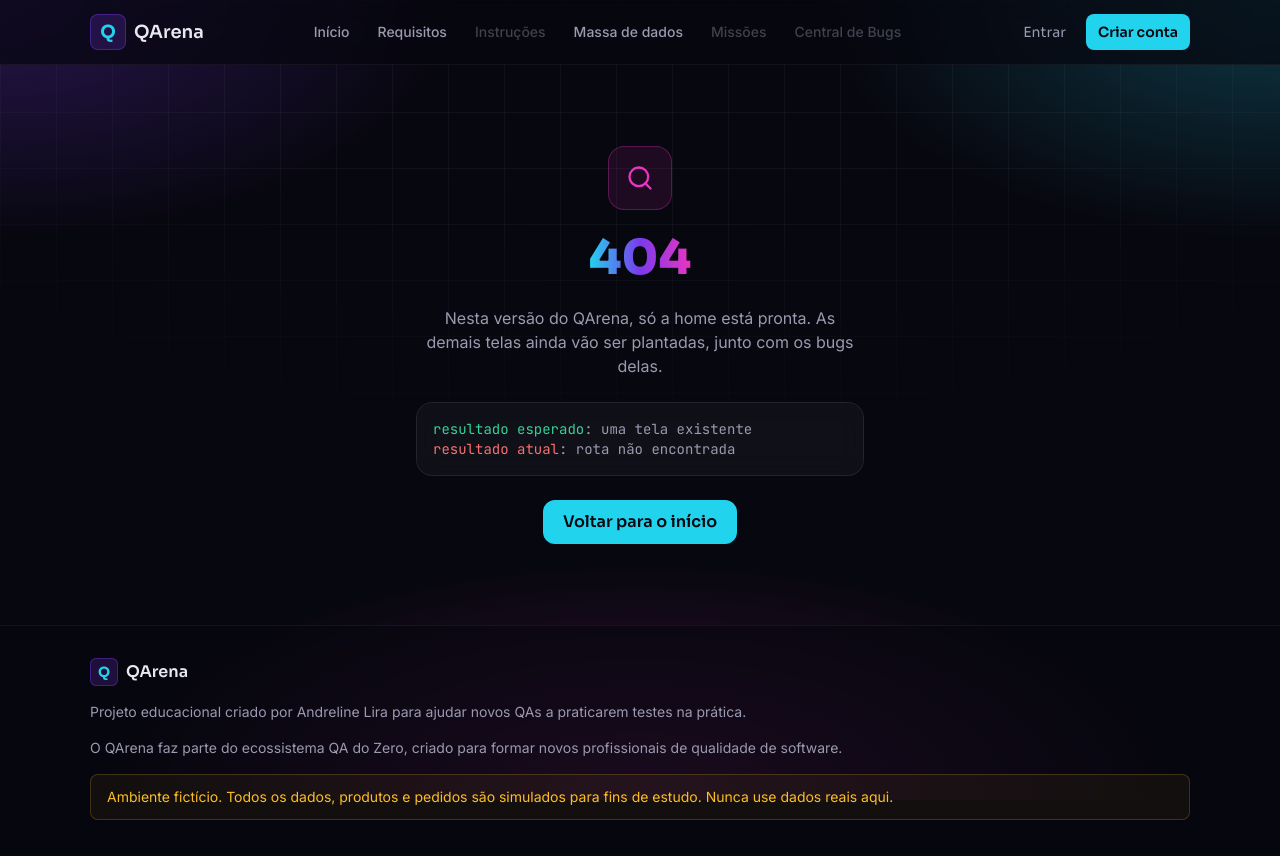
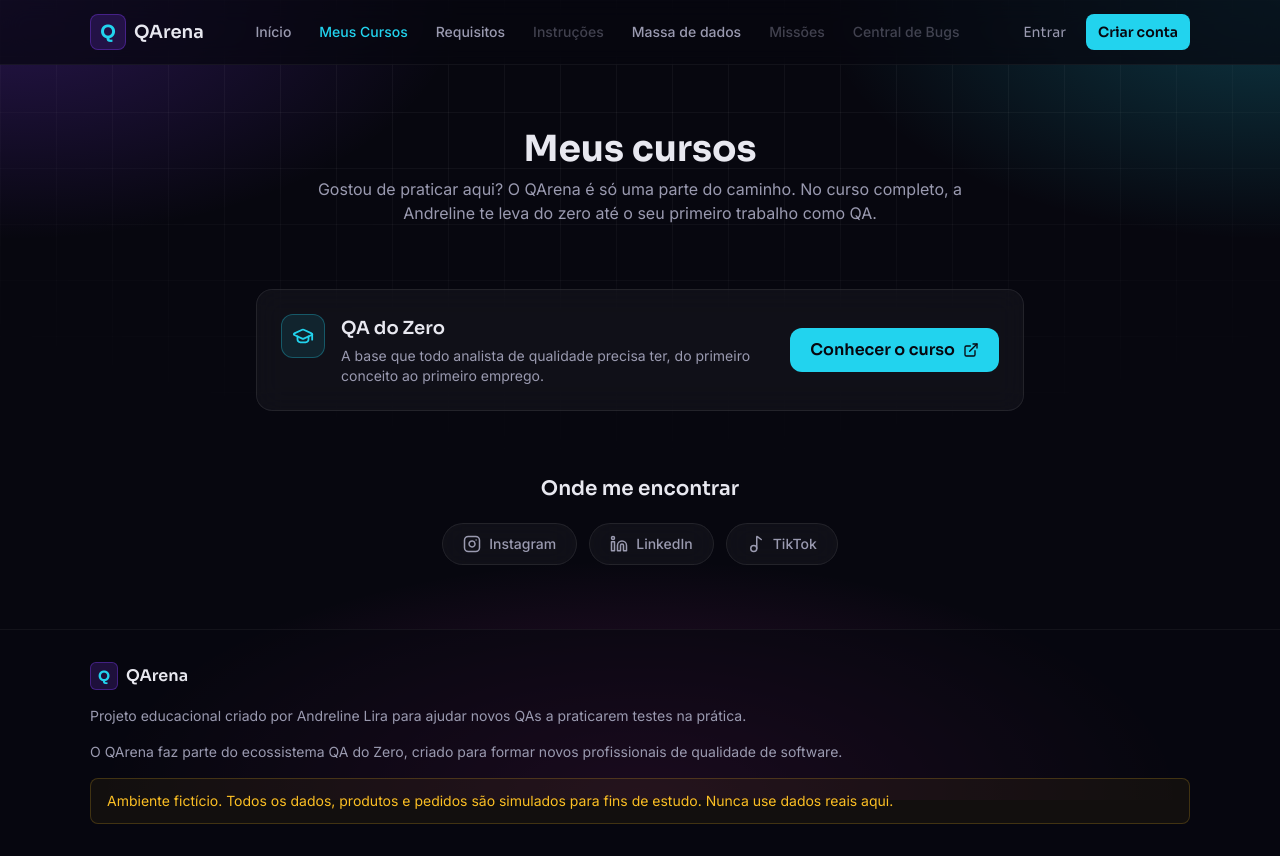
Before and after one commit to andreline/qarena, a React (Vite) app: page /cursos in a window 1280 px wide. Built offline with nearby package versions, Linux system fonts and the light colour scheme.

Commit message:
feat: adiciona pagina Meus Cursos com links de cursos e redes sociais

```diff
--- a/src/App.tsx
+++ b/src/App.tsx
@@ -7,6 +7,7 @@ import { Cadastro } from '@/pages/Cadastro'
 import { Login } from '@/pages/Login'
 import { Requisitos } from '@/pages/Requisitos'
 import { MassaDeDados } from '@/pages/MassaDeDados'
+import { Cursos } from '@/pages/Cursos'
 import { Dashboard } from '@/pages/Dashboard'
 import { NotFound } from '@/pages/NotFound'
 
@@ -19,6 +20,7 @@ export function App() {
         <Route path="/login" element={<Login />} />
         <Route path="/requisitos" element={<Requisitos />} />
         <Route path="/massa-de-dados" element={<MassaDeDados />} />
+        <Route path="/cursos" element={<Cursos />} />
 
         {/* Blocos seguintes: /missoes, /central-de-bugs, /instrucoes */}
 
--- /dev/null
+++ b/src/components/icons/IconesSociais.tsx
@@ -0,0 +1,44 @@
+interface IconeProps {
+  size?: number
+  className?: string
+}
+
+export function InstagramIcon({ size = 20, className }: IconeProps) {
+  return (
+    <svg
+      width={size}
+      height={size}
+      viewBox="0 0 24 24"
+      fill="none"
+      stroke="currentColor"
+      strokeWidth={2}
+      strokeLinecap="round"
+      strokeLinejoin="round"
+      className={className}
+    >
+      <rect x="2" y="2" width="20" height="20" rx="5" ry="5" />
+      <path d="M16 11.37A4 4 0 1 1 12.63 8 4 4 0 0 1 16 11.37z" />
+      <line x1="17.5" y1="6.5" x2="17.51" y2="6.5" />
+    </svg>
+  )
+}
+
+export function LinkedinIcon({ size = 20, className }: IconeProps) {
+  return (
+    <svg
+      width={size}
+      height={size}
+      viewBox="0 0 24 24"
+      fill="none"
+      stroke="currentColor"
+      strokeWidth={2}
+      strokeLinecap="round"
+      strokeLinejoin="round"
+      className={className}
+    >
+      <path d="M16 8a6 6 0 0 1 6 6v7h-4v-7a2 2 0 0 0-2-2 2 2 0 0 0-2 2v7h-4v-7a6 6 0 0 1 6-6z" />
+      <rect x="2" y="9" width="4" height="12" />
+      <circle cx="4" cy="4" r="2" />
+    </svg>
+  )
+}
--- a/src/components/layout/Header.tsx
+++ b/src/components/layout/Header.tsx
@@ -13,6 +13,7 @@ interface ItemNav {
 
 const itensNav: ItemNav[] = [
   { rotulo: 'Início', rota: '/', disponivel: true },
+  { rotulo: 'Meus Cursos', rota: '/cursos', disponivel: true },
   { rotulo: 'Requisitos', rota: '/requisitos', disponivel: true },
   { rotulo: 'Instruções', rota: '/instrucoes', disponivel: false },
   { rotulo: 'Massa de dados', rota: '/massa-de-dados', disponivel: true },
--- /dev/null
+++ b/src/data/cursos.ts
@@ -0,0 +1,27 @@
+export interface Curso {
+  id: string
+  nome: string
+  descricao: string
+  url: string
+}
+
+export const cursos: Curso[] = [
+  {
+    id: 'qa-do-zero',
+    nome: 'QA do Zero',
+    descricao: 'A base que todo analista de qualidade precisa ter, do primeiro conceito ao primeiro emprego.',
+    url: 'https://andrelinegfl.hotmart.host/qa-do-zero-a-base-que-todo-analista-de-qualidade-precisa-ter-92190e5b-8be7-4fb9-815a-e6ec4a9197ca',
+  },
+]
+
+export interface RedeSocial {
+  id: string
+  nome: string
+  url: string
+}
+
+export const redesSociais: RedeSocial[] = [
+  { id: 'instagram', nome: 'Instagram', url: 'https://www.instagram.com/andreline.qa/' },
+  { id: 'linkedin', nome: 'LinkedIn', url: 'https://www.linkedin.com/in/andrelineflira/' },
+  { id: 'tiktok', nome: 'TikTok', url: 'https://www.tiktok.com/@andreline.lira' },
+]
--- /dev/null
+++ b/src/pages/Cursos.tsx
@@ -0,0 +1,70 @@
+import type { ComponentType } from 'react'
+import { GraduationCap, ExternalLink, Music2 } from 'lucide-react'
+import { GlassCard } from '@/components/ui/GlassCard'
+import { Button } from '@/components/ui/Button'
+import { InstagramIcon, LinkedinIcon } from '@/components/icons/IconesSociais'
+import { cursos, redesSociais } from '@/data/cursos'
+
+const iconesPorRede: Record<string, ComponentType<{ size?: number; className?: string }>> = {
+  instagram: InstagramIcon,
+  linkedin: LinkedinIcon,
+  tiktok: Music2,
+}
+
+export function Cursos() {
+  return (
+    <div className="container-arena flex flex-col gap-16 py-16">
+      <div className="flex flex-col gap-2 text-center">
+        <h1 className="font-display text-3xl font-bold text-ink md:text-4xl">Meus cursos</h1>
+        <p className="mx-auto max-w-2xl text-ink-muted">
+          Gostou de praticar aqui? O QArena é só uma parte do caminho. No curso completo, a Andreline te leva do
+          zero até o seu primeiro trabalho como QA.
+        </p>
+      </div>
+
+      <section className="mx-auto flex w-full max-w-3xl flex-col gap-4">
+        {cursos.map((curso) => (
+          <GlassCard key={curso.id} className="flex flex-col gap-4 p-6 sm:flex-row sm:items-center sm:justify-between" data-testid={`cursos-card-${curso.id}`}>
+            <div className="flex items-start gap-4">
+              <span className="flex h-11 w-11 shrink-0 items-center justify-center rounded-xl border border-neon-cyan/30 bg-neon-cyan/10 text-neon-cyan">
+                <GraduationCap size={22} />
+              </span>
+              <div>
+                <h2 className="font-display text-lg font-semibold text-ink">{curso.nome}</h2>
+                <p className="mt-1 text-sm text-ink-muted">{curso.descricao}</p>
+              </div>
+            </div>
+            <a href={curso.url} target="_blank" rel="noopener noreferrer" className="shrink-0">
+              <Button variante="primary" data-testid={`cursos-btn-acessar-${curso.id}`} className="w-full sm:w-auto">
+                Conhecer o curso
+                <ExternalLink size={16} />
+              </Button>
+            </a>
+          </GlassCard>
+        ))}
+      </section>
+
+      <section className="mx-auto flex w-full max-w-3xl flex-col items-center gap-5">
+        <h2 className="font-display text-xl font-semibold text-ink">Onde me encontrar</h2>
+        <div className="flex flex-wrap items-center justify-center gap-3">
+          {redesSociais.map((rede) => {
+            const Icone = iconesPorRede[rede.id]
+            return (
+              <a
+                key={rede.id}
+                href={rede.url}
+                target="_blank"
+                rel="noopener noreferrer"
+                data-testid={`cursos-link-social-${rede.id}`}
+                className="glass flex items-center gap-2 rounded-full px-5 py-2.5 text-sm font-medium text-ink-muted transition-colors hover:border-neon-cyan/40 hover:text-neon-cyan"
+              >
+                {Icone && <Icone size={18} />}
+                {rede.nome}
+              </a>
+            )
+          })}
+        </div>
+      </section>
+    </div>
+  )
+}
```
